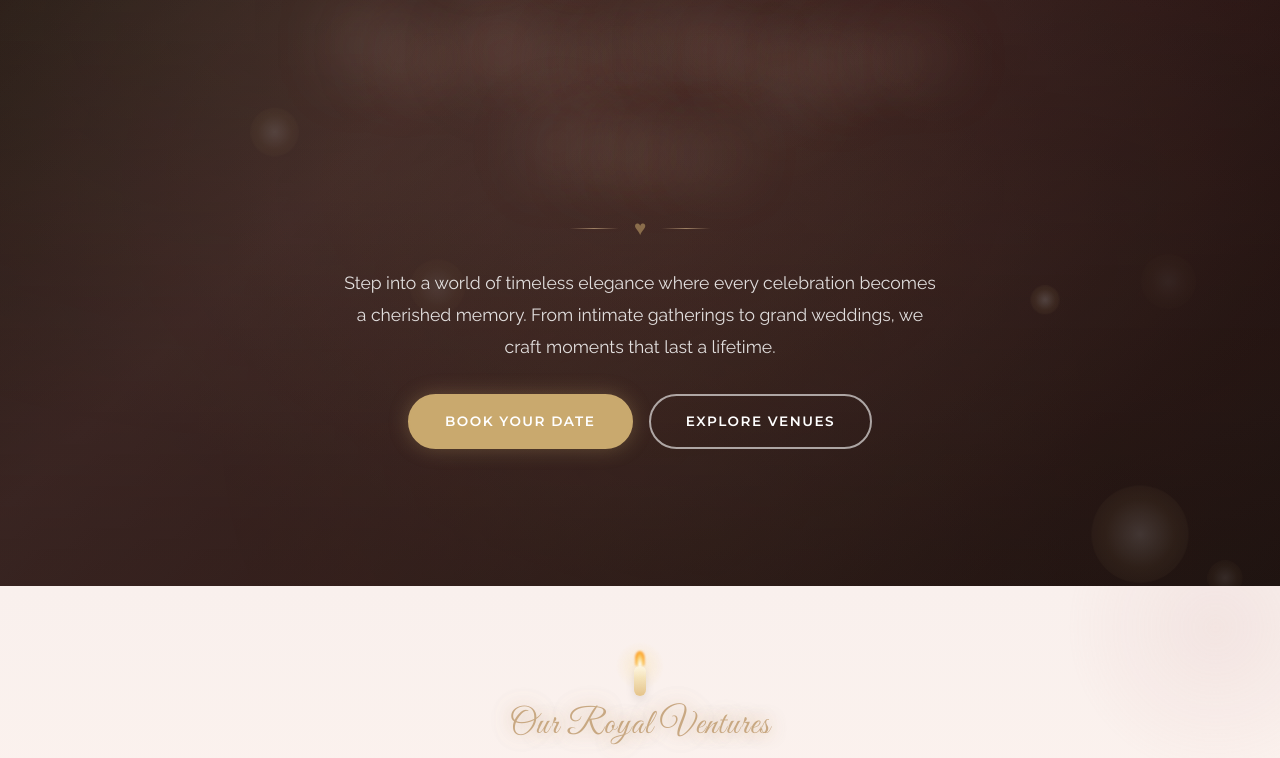
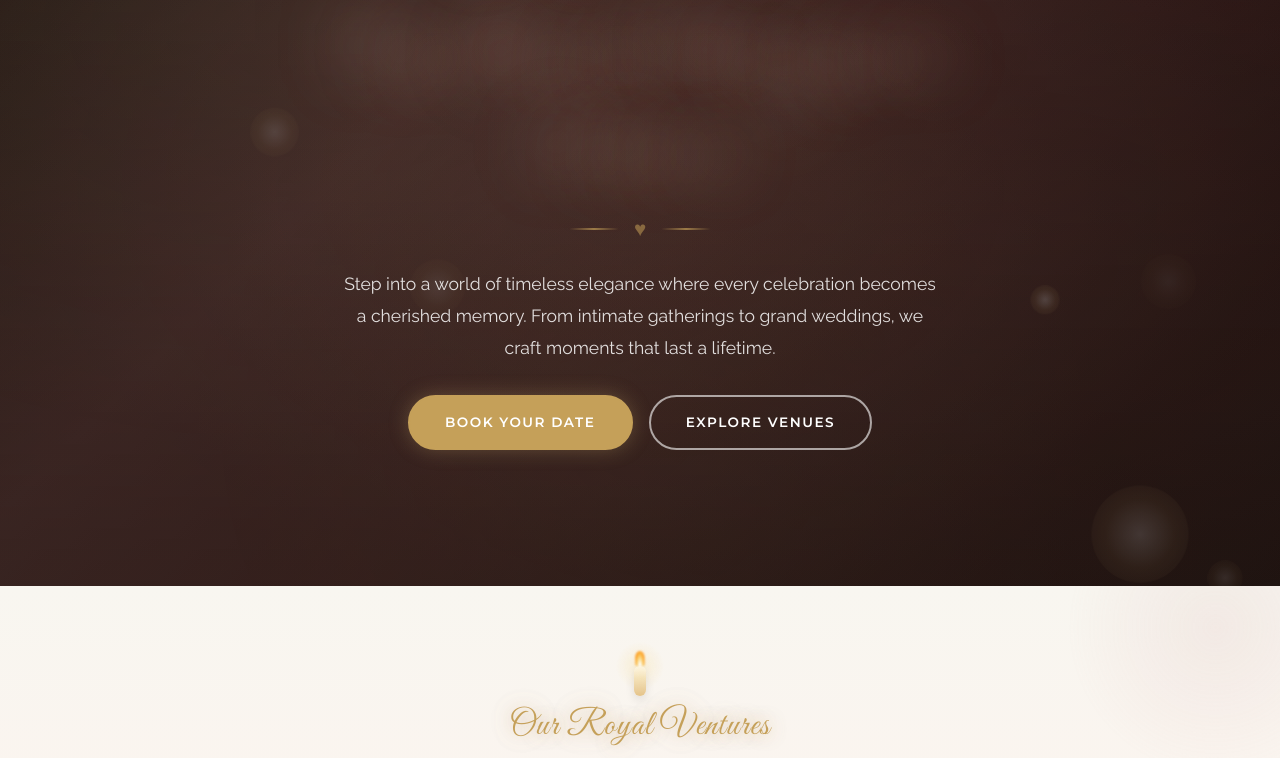
Before and after one commit to rubivssingh281-lab/Royal-Banquet-client-project, a website: page index.html in a window 1280 px wide. Shown: the part 214-972 px from the top of the page. Drawn offline with nearby package versions, Linux system fonts and the light colour scheme; animation ran at ten frames a second.

Commit message:
style(base): establish Wedding Dress White design tokens and ambient background

```diff
--- a/assets/css/ambient-background.css
+++ b/assets/css/ambient-background.css
@@ -5,20 +5,22 @@
     width: 100vw;
     height: 100vh;
     z-index: -2;
-    background: linear-gradient(135deg, var(--cream) 0%, var(--soft-pink) 50%, #f7ebde 100%);
-    background-size: 400% 400%;
-    animation: ambientShift 30s ease-in-out infinite alternate;
+    background: radial-gradient(circle at 15% 20%, rgba(255, 255, 255, 0.95) 0%, transparent 40%),
+                radial-gradient(circle at 85% 80%, rgba(248, 245, 238, 0.8) 0%, transparent 45%),
+                radial-gradient(circle at 50% 50%, rgba(252, 251, 249, 1) 0%, #f6f2e9 100%);
+    background-size: 150% 150%;
+    animation: ambientShift 25s ease-in-out infinite alternate;
     pointer-events: none;
 }
 
 @keyframes ambientShift {
     0% {
-        background-position: 0% 50%;
+        background-position: 0% 0%;
     }
     50% {
         background-position: 100% 50%;
     }
     100% {
-        background-position: 0% 50%;
+        background-position: 50% 100%;
     }
 }
--- a/assets/css/base.css
+++ b/assets/css/base.css
@@ -1,25 +1,51 @@
 :root {
-            --rose-gold: #c8a882;
-            --rose: #d4a5a5;
-            --deep-rose: #b76e6e;
-            --burgundy: #8b3a3a;
-            --cream: #fdf8f4;
-            --soft-pink: #f9f0ed;
-            --gold: #c9a96e;
-            --dark: #2c1f1a;
-            --text: #4a3a33;
-            --text-light: #7a6a63;
+    /* ─── WEDDING DRESS WHITE & CHAMPAGNE PALETTE ─── */
+    --wedding-white: #ffffff;
+    --pearl-white: #fcfbf9;
+    --ivory-cream: #f8f6f0;
+    --alabaster-tint: #f3efe6;
+    --lace-border: #eae3d5;
+
+    /* Champagne Gold Accents */
+    --gold: #c5a059;
+    --gold-light: #e5d2ac;
+    --gold-dark: #997836;
+    --champagne-glow: rgba(197, 160, 89, 0.28);
+    --gold-border-subtle: rgba(197, 160, 89, 0.22);
+
+    /* Editorial Ink & High-Contrast Typography */
+    --ink-charcoal: #1a1816;
+    --ink-body: #3f3a35;
+    --ink-muted: #6d665f;
+    --ink-subtle: #968e86;
+
+    /* Harmonized compatibility tokens */
+    --rose-gold: #c5a059;
+    --rose: #e8ded2;
+    --deep-rose: #a68444;
+    --burgundy: #8c6e33;
+    --cream: #fcfbf9;
+    --soft-pink: #f8f6f0;
+    --dark: #1a1816;
+    --text: #3f3a35;
+    --text-light: #6d665f;
     --white: #ffffff;
-            --shadow-soft: 0 4px 20px rgba(44, 31, 26, 0.08);
-            --shadow-medium: 0 8px 40px rgba(44, 31, 26, 0.12);
-            --shadow-gold: 0 8px 32px rgba(201, 169, 110, 0.25);
-            --shadow-rose: 0 8px 32px rgba(183, 110, 110, 0.3);
-            --transition: all 0.4s cubic-bezier(0.25, 0.46, 0.45, 0.94);
-            --transition-slow: all 0.7s cubic-bezier(0.25, 0.46, 0.45, 0.94);
-            --border-radius: 12px;
-            --border-radius-lg: 20px;
-            --glow-rose: 0 0 30px rgba(212, 165, 165, 0.5);
-            --glow-gold: 0 0 30px rgba(201, 169, 110, 0.5);
+
+    /* Refined Bridal Shadows */
+    --shadow-soft: 0 4px 20px rgba(0, 0, 0, 0.04), 0 2px 8px rgba(197, 160, 89, 0.06);
+    --shadow-medium: 0 10px 30px rgba(0, 0, 0, 0.06), 0 4px 16px rgba(197, 160, 89, 0.1);
+    --shadow-gold: 0 12px 35px rgba(197, 160, 89, 0.22);
+    --shadow-rose: 0 8px 30px rgba(197, 160, 89, 0.15);
+
+    /* Curves & Transitions */
+    --transition: all 0.35s cubic-bezier(0.25, 0.46, 0.45, 0.94);
+    --transition-slow: all 0.65s cubic-bezier(0.25, 0.46, 0.45, 0.94);
+    --border-radius: 8px;
+    --border-radius-lg: 16px;
+    --border-radius-pill: 50px;
+
+    --glow-rose: 0 0 25px rgba(229, 210, 172, 0.35);
+    --glow-gold: 0 0 30px rgba(197, 160, 89, 0.35);
 }
 
 *,
@@ -33,16 +59,39 @@
 html {
     scroll-behavior: smooth;
     font-size: 16px;
+    background-color: var(--pearl-white);
 }
 
 body {
     font-family: 'Raleway', 'Montserrat', sans-serif;
     color: var(--text);
-            background: var(--cream);
-            line-height: 1.7;
+    background: var(--pearl-white);
+    line-height: 1.75;
     overflow-x: hidden;
     -webkit-font-smoothing: antialiased;
+    -moz-osx-font-smoothing: grayscale;
     cursor: default;
+}
+
+/* Custom Selection in Bridal Gold */
+::selection {
+    background: rgba(197, 160, 89, 0.25);
+    color: var(--ink-charcoal);
+}
+
+/* Scrollbar Styling */
+::-webkit-scrollbar {
+    width: 8px;
+}
+::-webkit-scrollbar-track {
+    background: var(--pearl-white);
+}
+::-webkit-scrollbar-thumb {
+    background: #d4c5a9;
+    border-radius: 4px;
+}
+::-webkit-scrollbar-thumb:hover {
+    background: var(--gold);
 }
 
 /* Lenis base styles */
```
Lines whose indentation alone changed are shown as unchanged.
